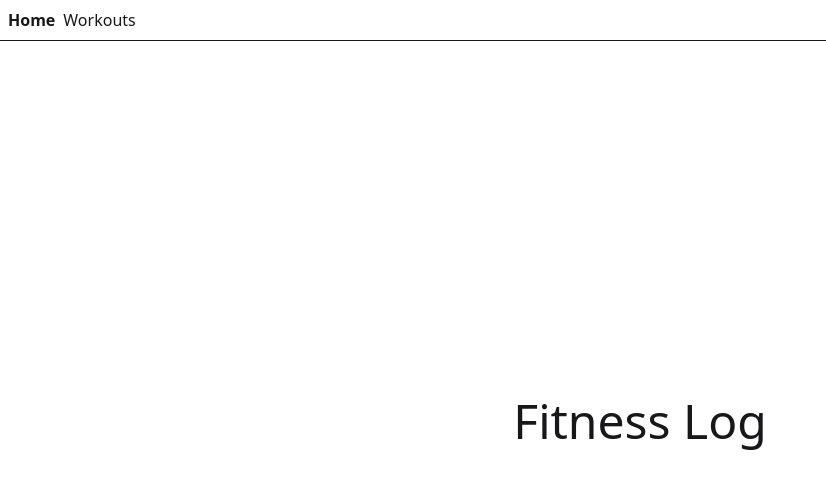
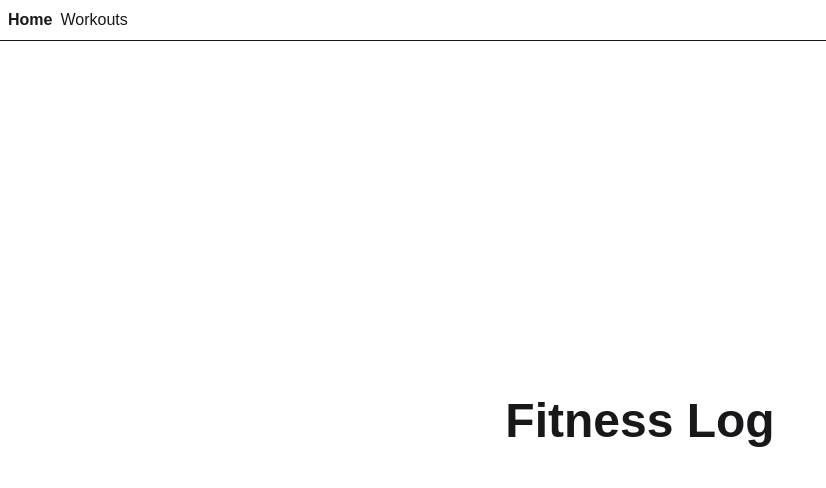
Before and after one commit to raduliviu/flog-workout, a React (Vite) app: page / in a window 1280 px wide. Shown: the top 488 px of the page, without its empty margins (0-826 px from the left). Built offline with nearby package versions, Linux system fonts and the light colour scheme.

Commit message:
added Inter font

```diff
--- a/package.json
+++ b/package.json
@@ -11,6 +11,7 @@
         "preview": "vite preview"
     },
     "dependencies": {
+        "@fontsource-variable/inter": "^5.2.8",
         "@tailwindcss/vite": "^4.1.18",
         "@tanstack/devtools-vite": "^0.4.1",
         "@tanstack/react-devtools": "^0.9.2",
--- a/src/index.css
+++ b/src/index.css
@@ -1,8 +1,14 @@
 @import "tailwindcss";
+@import "@fontsource-variable/inter";
+@import "@fontsource-variable/inter/wght-italic.css";
 @plugin "daisyui";
 
+@theme {
+    --font-sans: "Inter Variable", sans-serif;
+}
+
 :root {
-    font-family: system-ui, Avenir, Helvetica, Arial, sans-serif;
+    font-family: var(--font-sans);
     font-synthesis: none;
     text-rendering: optimizeLegibility;
     -webkit-font-smoothing: antialiased;
--- a/src/routes/index.tsx
+++ b/src/routes/index.tsx
@@ -7,7 +7,7 @@ export const Route = createFileRoute("/")({
 function Index() {
     return (
         <>
-            <span className="text-5xl">Fitness Log</span>
+            <span className="text-5xl font-bold">Fitness Log</span>
         </>
     )
 }
```
Also changed, not shown: 1 other file (tests, documents, lock files or other folders).
